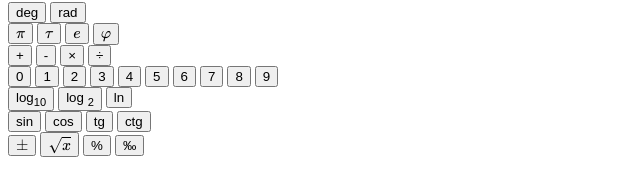
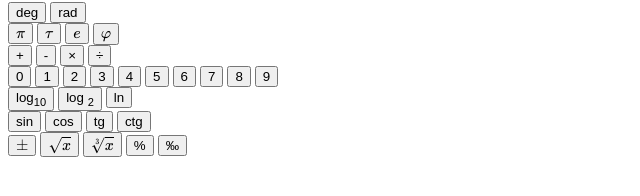
Before and after one commit to vladcheck/TOP-calculator-project, a plain HTML site: page index.html in a window 1280 px wide. Shown: the part 78-274 px from the top of the page, without its empty margins (0-640 px from the left). Drawn offline with nearby package versions, Linux system fonts and the light colour scheme.

Commit message:
Add a cube root button

```diff
--- a/index.html
+++ b/index.html
@@ -55,6 +55,7 @@
         <div class="unary-operators">
           <button>\(\pm\)</button>
           <button>\(\sqrt{x}\)</button>
+          <button>\(\sqrt[3]{x}\)</button>
           <button>%</button>
           <button>‰</button>
         </div>
```
